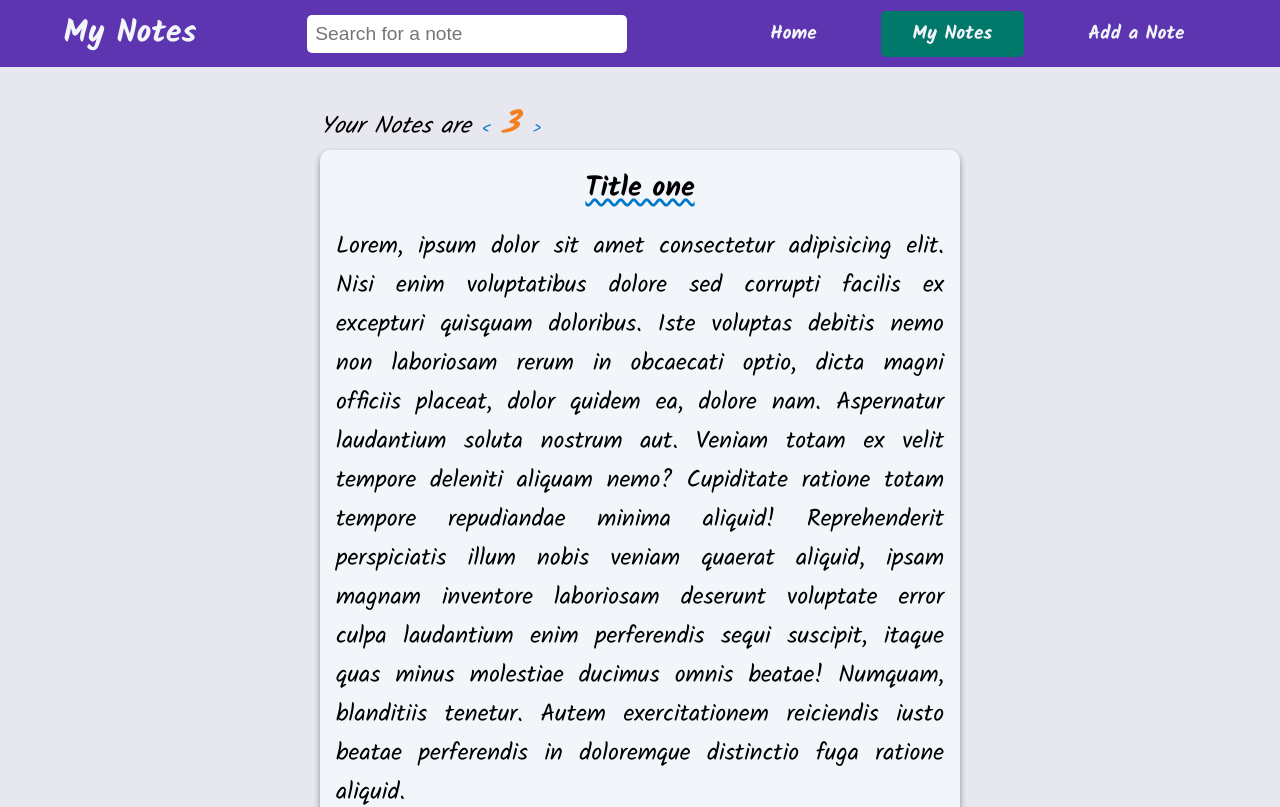
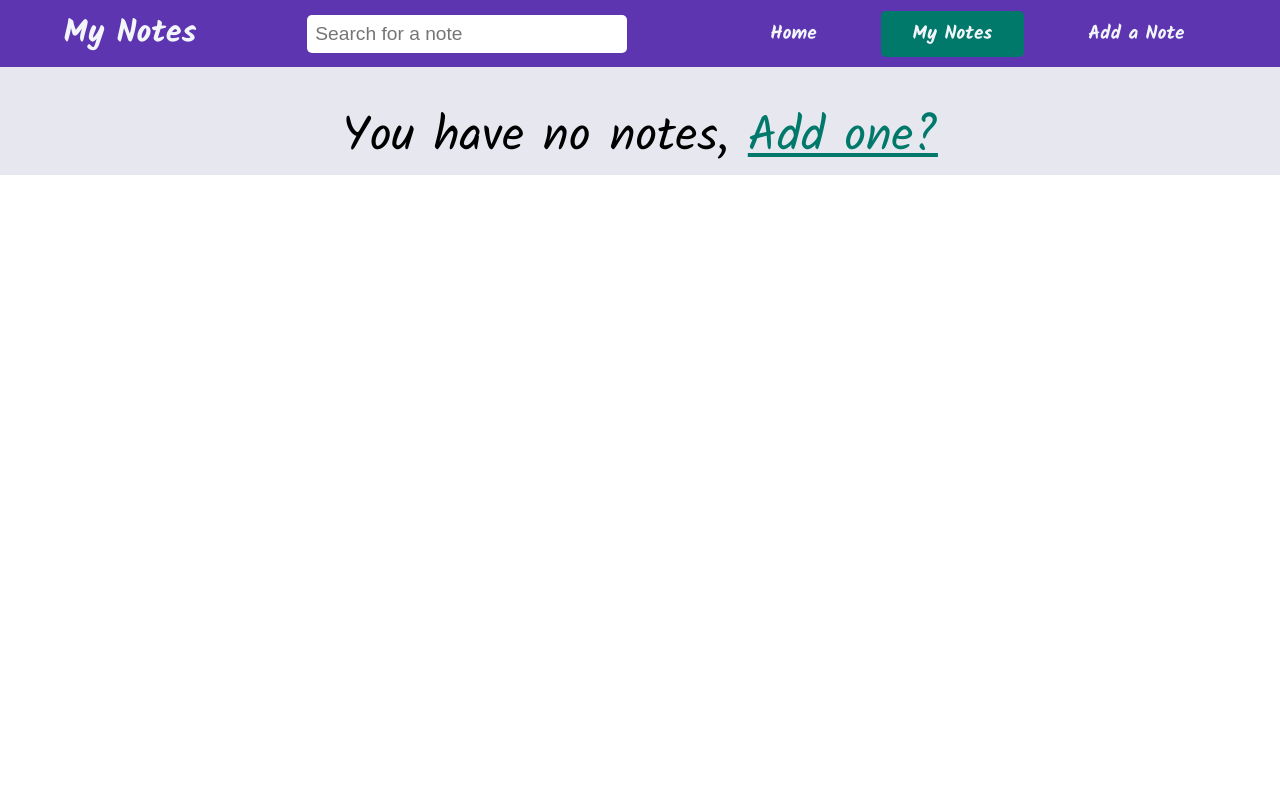
Before and after one commit to FrontEndDevo/Flying-Notes, a React (Create React App) app: page /my-notes in a window 1280 px wide. Shown: the top 807 px of the page. Built offline with nearby package versions, Linux system fonts and the light colour scheme.

Commit message:
Add (add another note?) to UserNotes component

```diff
--- a/src/components/Notes/AddNote/AddNote.jsx
+++ b/src/components/Notes/AddNote/AddNote.jsx
@@ -91,6 +91,8 @@ const AddNote = () => {
 
       setIsNoteAdded(true);
 
+      // Add values as an object to localStorage.
+
       // Add values to redux store:
       const note = {
         id: notes.titleInput.trim(),
--- a/src/components/Notes/UserNotes/UserNotes.jsx
+++ b/src/components/Notes/UserNotes/UserNotes.jsx
@@ -21,6 +21,7 @@ const UserNotes = () => {
       )}
       {totalUserNotes !== 0 && (
         <div className={classes["all-notes"]}>
+          <div className={classes["total-button-box"]}>
             <h4>
               Your Notes are{" "}
               <span className={classes.signs}>
@@ -29,6 +30,8 @@ const UserNotes = () => {
                 &gt;
               </span>
             </h4>
+            <Link to="/add-new-note">Add another one?</Link>
+          </div>
           <ul>{existingNotes}</ul>
         </div>
       )}
--- a/src/components/Notes/UserNotes/UserNotes.module.scss
+++ b/src/components/Notes/UserNotes/UserNotes.module.scss
@@ -26,15 +26,27 @@
       font-style: italic;
       font-weight: 400;
       user-select: none;
-      .signs{
+      .signs {
         color: $dark_blue;
         font-size: 1rem;
       }
 
       .number {
         color: $dark_orange;
-      font-size: 2rem;
+        font-size: 2rem;
         font-weight: 700;
+      }
+    }
+
+    .total-button-box {
+      display: flex;
+      justify-content: space-between;
+      align-items: center;
+
+      a {
+        font-size: 1.5rem;
+        color: $med_teal;
+        text-decoration: underline;
       }
     }
 
--- a/src/store/note-slice.js
+++ b/src/store/note-slice.js
@@ -1,27 +1,28 @@
 import { createSlice } from "@reduxjs/toolkit";
 
 const initialState = {
-  notes: [
-    {
-      id: "Title one",
-      title: "Title one",
-      content:
-        "Lorem, ipsum dolor sit amet consectetur adipisicing elit. Nisi enim voluptatibus dolore sed corrupti facilis ex excepturi quisquam doloribus. Iste voluptas debitis nemo non laboriosam rerum in obcaecati optio, dicta magni officiis placeat, dolor quidem ea, dolore nam. Aspernatur laudantium soluta nostrum aut. Veniam totam ex velit tempore deleniti aliquam nemo? Cupiditate ratione totam tempore repudiandae minima aliquid! Reprehenderit perspiciatis illum nobis veniam quaerat aliquid, ipsam magnam inventore laboriosam deserunt voluptate error culpa laudantium enim perferendis sequi suscipit, itaque quas minus molestiae ducimus omnis beatae! Numquam, blanditiis tenetur. Autem exercitationem reiciendis iusto beatae perferendis in doloremque distinctio fuga ratione aliquid.",
-    },
-    {
-      id: "Title two",
-      title: "Title two",
-      content:
-        "Lorem, ipsum dolor sit amet consectetur adipisicing elit. Nisi enim voluptatibus dolore sed corrupti facilis ex excepturi quisquam doloribus. Iste voluptas debitis nemo non laboriosam rerum in obcaecati optio, dicta magni officiis placeat, dolor quidem ea, dolore nam. Aspernatur laudantium soluta nostrum aut. Veniam totam ex velit tempore deleniti aliquam nemo? Cupiditate ratione totam tempore repudiandae minima aliquid! Reprehenderit perspiciatis illum nobis veniam quaerat aliquid, ipsam magnam inventore laboriosam deserunt voluptate error culpa laudantium enim perferendis sequi suscipit, itaque quas minus molestiae ducimus omnis beatae! Numquam, blanditiis tenetur. Autem exercitationem reiciendis iusto beatae perferendis in doloremque distinctio fuga ratione aliquid.",
-    },
-    {
-      id: "Title three",
-      title: "Title three",
-      content:
-        "Lorem, ipsum dolor sit amet consectetur adipisicing elit. Nisi enim voluptatibus dolore sed corrupti facilis ex excepturi quisquam doloribus. Iste voluptas debitis nemo non laboriosam rerum in obcaecati optio, dicta magni officiis placeat, dolor quidem ea, dolore nam. Aspernatur laudantium soluta nostrum aut. Veniam totam ex velit tempore deleniti aliquam nemo? Cupiditate ratione totam tempore repudiandae minima aliquid! Reprehenderit perspiciatis illum nobis veniam quaerat aliquid, ipsam magnam inventore laboriosam deserunt voluptate error culpa laudantium enim perferendis sequi suscipit, itaque quas minus molestiae ducimus omnis beatae! Numquam, blanditiis tenetur. Autem exercitationem reiciendis iusto beatae perferendis in doloremque distinctio fuga ratione aliquid.",
-    },
-  ],
-  totalNotes: 3,
+  // notes: [
+  //   {
+  //     id: "Title one",
+  //     title: "Title one",
+  //     content:
+  //       "Lorem, ipsum dolor sit amet consectetur adipisicing elit. Nisi enim voluptatibus dolore sed corrupti facilis ex excepturi quisquam doloribus. Iste voluptas debitis nemo non laboriosam rerum in obcaecati optio, dicta magni officiis placeat, dolor quidem ea, dolore nam. Aspernatur laudantium soluta nostrum aut. Veniam totam ex velit tempore deleniti aliquam nemo? Cupiditate ratione totam tempore repudiandae minima aliquid! Reprehenderit perspiciatis illum nobis veniam quaerat aliquid, ipsam magnam inventore laboriosam deserunt voluptate error culpa laudantium enim perferendis sequi suscipit, itaque quas minus molestiae ducimus omnis beatae! Numquam, blanditiis tenetur. Autem exercitationem reiciendis iusto beatae perferendis in doloremque distinctio fuga ratione aliquid.",
+  //   },
+  //   {
+  //     id: "Title two",
+  //     title: "Title two",
+  //     content:
+  //       "Lorem, ipsum dolor sit amet consectetur adipisicing elit. Nisi enim voluptatibus dolore sed corrupti facilis ex excepturi quisquam doloribus. Iste voluptas debitis nemo non laboriosam rerum in obcaecati optio, dicta magni officiis placeat, dolor quidem ea, dolore nam. Aspernatur laudantium soluta nostrum aut. Veniam totam ex velit tempore deleniti aliquam nemo? Cupiditate ratione totam tempore repudiandae minima aliquid! Reprehenderit perspiciatis illum nobis veniam quaerat aliquid, ipsam magnam inventore laboriosam deserunt voluptate error culpa laudantium enim perferendis sequi suscipit, itaque quas minus molestiae ducimus omnis beatae! Numquam, blanditiis tenetur. Autem exercitationem reiciendis iusto beatae perferendis in doloremque distinctio fuga ratione aliquid.",
+  //   },
+  //   {
+  //     id: "Title three",
+  //     title: "Title three",
+  //     content:
+  //       "Lorem, ipsum dolor sit amet consectetur adipisicing elit. Nisi enim voluptatibus dolore sed corrupti facilis ex excepturi quisquam doloribus. Iste voluptas debitis nemo non laboriosam rerum in obcaecati optio, dicta magni officiis placeat, dolor quidem ea, dolore nam. Aspernatur laudantium soluta nostrum aut. Veniam totam ex velit tempore deleniti aliquam nemo? Cupiditate ratione totam tempore repudiandae minima aliquid! Reprehenderit perspiciatis illum nobis veniam quaerat aliquid, ipsam magnam inventore laboriosam deserunt voluptate error culpa laudantium enim perferendis sequi suscipit, itaque quas minus molestiae ducimus omnis beatae! Numquam, blanditiis tenetur. Autem exercitationem reiciendis iusto beatae perferendis in doloremque distinctio fuga ratione aliquid.",
+  //   },
+  // ],
+  notes:[],
+  totalNotes: 0,
 };
 
 const NoteSlice = createSlice({
```
Lines whose indentation alone changed are shown as unchanged.
